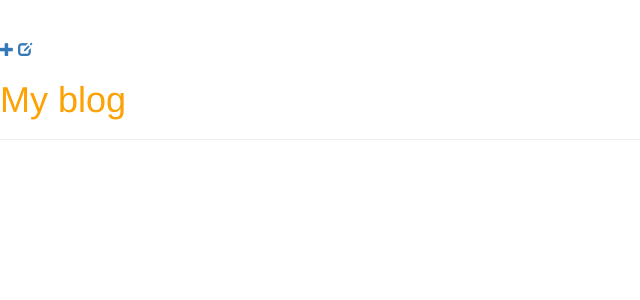
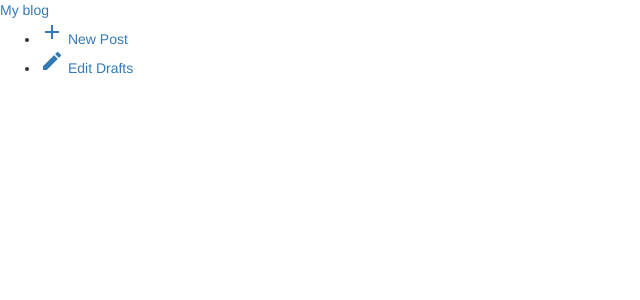
Before and after one commit to rmallermartins/Django-blog, a Django app: page / in a window 1280 px wide. Shown: the top 300 px of the page, without its empty margins (0-640 px from the left). Run offline with Django 3.2, Linux system fonts and the light colour scheme; tables that the repository leaves empty hold one stand-in row (values such as "Sample post"); some libraries are stand-ins or nearby versions.

Commit message:
django-material start

```diff
--- a/blog/static/css/blog.css
+++ b/blog/static/css/blog.css
@@ -1,4 +1,4 @@
-.page-header {
+/*.page-header {
   background-color: #FF9400;
   margin-top: 0;
   padding: 20px 20px 20px 40px;
@@ -44,4 +44,4 @@
 
 .post h1 a, .post h1 a:visited {
   color: #000000;
-}
+}*/
--- a/blog/templates/blog/base.html
+++ b/blog/templates/blog/base.html
@@ -7,15 +7,40 @@
         <link rel="stylesheet" href="//maxcdn.bootstrapcdn.com/bootstrap/3.2.0/css/bootstrap.min.css">
         <link rel="stylesheet" href="//maxcdn.bootstrapcdn.com/bootstrap/3.2.0/css/bootstrap-theme.min.css">
         <link href="http://fonts.googleapis.com/css?family=Lobster&subset=latin,latin-ext" rel="stylesheet" type="text/css">
+        <link href="https://fonts.googleapis.com/icon?family=Material+Icons" rel="stylesheet">
 
         <link rel="stylesheet" href="{% static 'css/blog.css' %}">
+
+        {% include 'material/includes/material_css.html' %}
+        {% include 'material/includes/material_js.html' %}
     </head>
     <body>
-        <div class="page-header">
+        <div class="navbar-fixed">
+            <nav>
+                <div class="nav-wrapper light-green">
+                    <a href="/" class="brand-logo">My blog</a>
+                    <ul id="nav-mobile" class="right hide-on-med-and-down">
+                        <li>
+                            <a href="{% url 'blog.views.post_new' %}" class="top-menu">
+                                <i class="material-icons">add</i>
+                                <span>New Post</span>
+                            </a>
+                        </li>
+                        <li>
+                            <a href="{% url 'post_draft_list' %}" class="top-menu">
+                                <i class="material-icons">mode_edit</i>
+                                <span>Edit Drafts</span>
+                            </a>
+                        </li>
+                    </ul>
+                </div>
+            </nav>
+        </div>
+
+        <!-- <div class="page-header">
             <a href="{% url 'blog.views.post_new' %}" class="top-menu"><span class="glyphicon glyphicon-plus"></span></a>
             <a href="{% url 'post_draft_list' %}" class="top-menu"><span class="glyphicon glyphicon-edit"></span></a>
-            <h1><a href="/">My blog</a></h1>
-        </div>
+        </div> -->
 
         <div class="content container">
             <div class="row">
--- a/blog/templates/blog/post_edit.html
+++ b/blog/templates/blog/post_edit.html
@@ -1,9 +1,11 @@
 {% extends "blog/base.html" %}
+
+{% load material_form %}
 
 {% block content %}
     <h1>New post</h1>
     <form method="POST" class="post-form">{% csrf_token %}
-        {{ form.as_p }}
+        {% form form=form %}{% endform %}
         <button type="submit" title="New post" class="save btn btn-default">Salvar</button>
     </form>
 {% endblock content %}
--- a/mysite/settings.py
+++ b/mysite/settings.py
@@ -31,6 +31,7 @@
 # Application definition
 
 INSTALLED_APPS = [
+    'material',
     'django.contrib.admin',
     'django.contrib.auth',
     'django.contrib.contenttypes',
```
Lines whose indentation alone changed are shown as unchanged.
